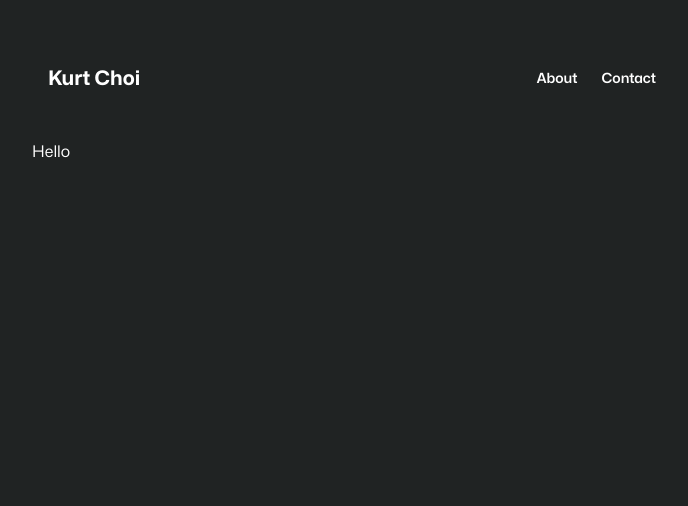
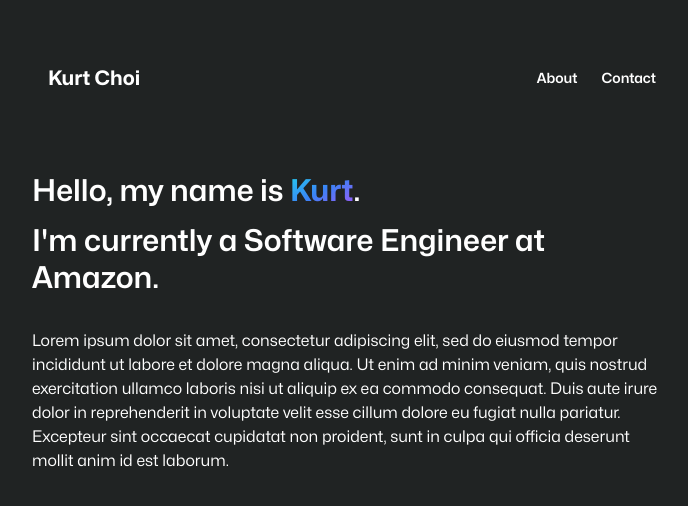
Before and after one commit to Hintful/personal-web, a Next.js app: page / in a window 1280 px wide. Shown: the top 506 px of the page, without its empty margins (288-976 px from the left). Built offline with nearby package versions, Linux system fonts and the light colour scheme.

Commit message:
Update landing page

```diff
--- a/src/app/page.js
+++ b/src/app/page.js
@@ -1,7 +1,13 @@
 export default function Home() {
   return (
     <div className="mt-4 text-white">
-      Hello
+      <div className="flex-col space-y-3 py-8 text-3xl font-semibold leading-tight">
+        <p className="">Hello, my name is <p className="bg-gradient-to-br from-cyan-400 via-blue-500 to-purple-500 inline-block text-transparent bg-clip-text font-bold">Kurt</p>.</p>
+        <p>I'm currently a Software Engineer at Amazon.</p>
+      </div>
+      <div>
+        Lorem ipsum dolor sit amet, consectetur adipiscing elit, sed do eiusmod tempor incididunt ut labore et dolore magna aliqua. Ut enim ad minim veniam, quis nostrud exercitation ullamco laboris nisi ut aliquip ex ea commodo consequat. Duis aute irure dolor in reprehenderit in voluptate velit esse cillum dolore eu fugiat nulla pariatur. Excepteur sint occaecat cupidatat non proident, sunt in culpa qui officia deserunt mollit anim id est laborum.
+      </div>
     </div>
   )
 }
```
